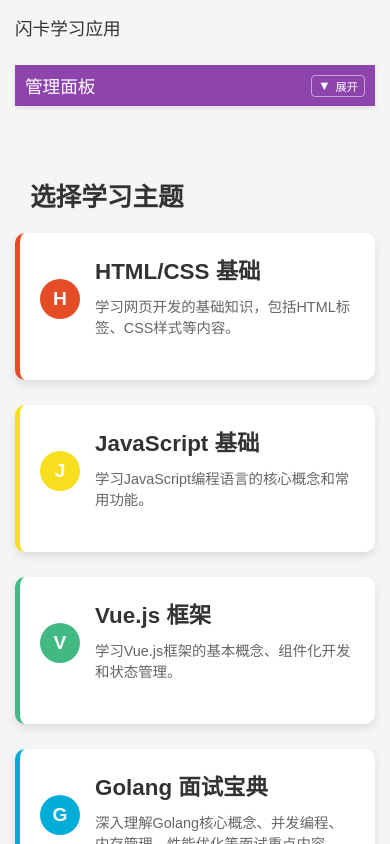
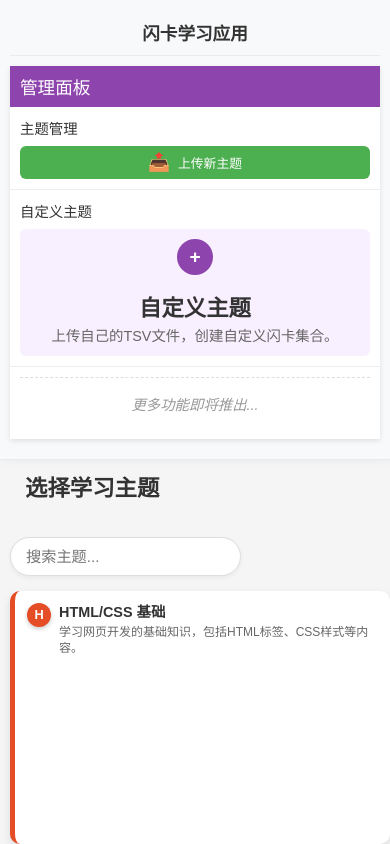
Before and after one commit to muzig/flashcard-web, a Vue app: page / in a window 390 px wide. Shown: the top 844 px of the page. Built offline with nearby package versions, Linux system fonts and the light colour scheme; no server answers.

Commit message:
feat: enhance layout and styles for improved sidebar and theme management experience

```diff
--- a/src/assets/main.css
+++ b/src/assets/main.css
@@ -11,10 +11,7 @@ body {
     color: #333;
 }
 
-.container {
-    max-width: 1200px;
-    margin: 0 auto;
-    padding: 20px;
-}
+/* Removed global container styles to allow full-width layouts */
+/* Components should define their own container styles as needed */
 
 /* Additional styles from the original styles.css will be added as needed by components */
--- a/src/components/ThemeCard.vue
+++ b/src/components/ThemeCard.vue
@@ -68,23 +68,32 @@ onMounted(async () => {
 
 <style scoped>
 .theme-card {
-  flex: 1;
-  min-width: 250px;
-  max-width: 350px;
+  width: 100%;
   background-color: white;
-  border-radius: 10px;
-  padding: 20px;
+  border-radius: 12px;
+  padding: 16px;
   box-shadow: 0 4px 8px rgba(0, 0, 0, 0.1);
-  transition: transform 0.3s, box-shadow 0.3s;
+  transition: all 0.3s ease;
   border-left: 5px solid #ddd;
   display: flex;
   flex-direction: column;
   position: relative;
+  box-sizing: border-box;
+  justify-content: space-between;
+  min-width: 220px;
+  /* Increased minimum width for better readability */
+  aspect-ratio: 3/2;
+  /* 3:2 aspect ratio for longer cards */
+  overflow: hidden;
+  /* Ensures content doesn't overflow */
+  min-height: 180px;
+  /* Minimum height to ensure content fits */
 }
 
 .theme-card:hover {
-  transform: translateY(-5px);
-  box-shadow: 0 8px 16px rgba(0, 0, 0, 0.15);
+  transform: translateY(-8px);
+  box-shadow: 0 12px 20px rgba(0, 0, 0, 0.15);
+  border-left-width: 8px;
 }
 
 .theme-card.active {
@@ -92,8 +101,8 @@ onMounted(async () => {
 }
 
 .theme-icon {
-  width: 40px;
-  height: 40px;
+  width: 36px;
+  height: 36px;
   border-radius: 50%;
   background-color: #ff6b00;
   color: white;
@@ -101,32 +110,56 @@ onMounted(async () => {
   justify-content: center;
   align-items: center;
   font-weight: bold;
-  font-size: 1.2rem;
-  margin-right: 15px;
+  font-size: 1.1rem;
+  margin-right: 12px;
   flex-shrink: 0;
+  box-shadow: 0 2px 4px rgba(0, 0, 0, 0.2);
 }
 
 .theme-card-content {
   display: flex;
-  align-items: center;
+  align-items: flex-start;
   cursor: pointer;
-  padding-bottom: 15px;
+  padding-bottom: 8px;
+  flex: 1;
+  min-height: 0;
+  /* Allows content to shrink if needed */
 }
 
 .theme-content {
   flex: 1;
+  min-width: 0;
+  /* Prevents overflow */
+  display: flex;
+  flex-direction: column;
 }
 
 .theme-card h3 {
   color: #333;
-  margin-bottom: 10px;
-  font-size: 1.4rem;
+  margin-bottom: 6px;
+  font-size: 1.15rem;
+  word-break: break-word;
+  line-height: 1.3;
+  overflow: hidden;
+  text-overflow: ellipsis;
+  display: -webkit-box;
+  -webkit-line-clamp: 1;
+  line-clamp: 1;
+  -webkit-box-orient: vertical;
+  font-weight: 600;
 }
 
 .theme-card p {
   color: #666;
   font-size: 0.9rem;
-  margin-bottom: 8px;
+  margin-bottom: 10px;
+  overflow: hidden;
+  display: -webkit-box;
+  -webkit-line-clamp: 2;
+  line-clamp: 2;
+  -webkit-box-orient: vertical;
+  line-height: 1.4;
+  flex-shrink: 0;
 }
 
 /* Progress indicator styles */
@@ -138,6 +171,7 @@ onMounted(async () => {
   overflow: hidden;
   margin-top: 8px;
   position: relative;
+  flex-shrink: 0;
 }
 
 .progress-indicator .progress-bar {
@@ -159,26 +193,27 @@ onMounted(async () => {
   display: flex;
   justify-content: space-between;
   border-top: 1px solid #eee;
-  padding-top: 15px;
+  padding-top: 6px;
   margin-top: auto;
-  gap: 10px;
+  gap: 6px;
+  flex-shrink: 0;
 }
 
 .update-btn,
 .delete-theme-btn {
-  padding: 8px 15px;
+  padding: 6px 10px;
   color: white;
   border: none;
-  border-radius: 5px;
+  border-radius: 4px;
   cursor: pointer;
-  font-size: 0.9rem;
+  font-size: 0.8rem;
   transition: all 0.3s;
   flex: 1;
   display: flex;
   align-items: center;
   justify-content: center;
   white-space: nowrap;
-  min-width: 80px;
+  min-width: 60px;
 }
 
 .update-btn {
@@ -191,8 +226,8 @@ onMounted(async () => {
 }
 
 .btn-icon {
-  margin-right: 5px;
-  font-size: 1.1rem;
+  margin-right: 4px;
+  font-size: 0.9rem;
 }
 
 .delete-theme-btn {
@@ -206,7 +241,23 @@ onMounted(async () => {
 
 @media (max-width: 768px) {
   .theme-card {
-    min-width: 100%;
+    padding: 14px;
+    aspect-ratio: 3/2;
+    /* Maintain 3:2 aspect ratio */
+    min-height: 160px;
+    min-width: 200px;
+  }
+
+  .theme-card h3 {
+    font-size: 0.9rem;
+    margin-bottom: 3px;
+  }
+
+  .theme-card p {
+    font-size: 0.8rem;
+    -webkit-line-clamp: 2;
+    line-clamp: 2;
+    margin-bottom: 4px;
   }
 
   .theme-actions {
@@ -237,4 +288,60 @@ onMounted(async () => {
     font-size: 0.7rem;
   }
 }
+
+@media (max-width: 480px) {
+  .theme-card {
+    padding: 12px;
+    aspect-ratio: 3/2;
+    /* Maintain 3:2 aspect ratio */
+    min-height: 150px;
+    min-width: 160px;
+    border-radius: 10px;
+  }
+
+  .theme-icon {
+    width: 24px;
+    height: 24px;
+    font-size: 0.8rem;
+    margin-right: 8px;
+  }
+
+  .theme-card h3 {
+    font-size: 0.9rem;
+    margin-bottom: 4px;
+  }
+
+  .theme-card p {
+    font-size: 0.75rem;
+    margin-bottom: 6px;
+    -webkit-line-clamp: 2;
+    line-clamp: 2;
+    line-height: 1.3;
+  }
+
+  .theme-card-content {
+    padding-bottom: 3px;
+  }
+
+  .progress-indicator {
+    height: 3px;
+    margin-top: 2px;
+  }
+
+  .progress-text {
+    font-size: 0.65rem;
+  }
+
+  .update-btn,
+  .delete-theme-btn {
+    padding: 3px 5px;
+    font-size: 0.65rem;
+    min-width: 40px;
+  }
+
+  .btn-icon {
+    font-size: 0.85rem;
+    margin-right: 3px;
+  }
+}
 </style>
--- a/src/views/HomeView.vue
+++ b/src/views/HomeView.vue
@@ -1,17 +1,20 @@
 <template>
   <div class="container">
-    <!-- Management panel with toggle (top-left corner) -->
-    <div v-if="!hasSelectedTheme" class="management-panel">
+    <!-- Left sidebar with app title and management panel -->
+    <div v-if="!hasSelectedTheme" class="left-sidebar">
+      <!-- App title at the top of sidebar -->
+      <div class="app-title">
+        <h1>闪卡学习应用</h1>
+      </div>
+
+      <!-- Management panel below title -->
+      <div class="management-panel">
         <div class="section-header">
           <h2>管理面板</h2>
-        <button class="toggle-btn" @click.stop="toggleCustomThemeCollapse">
-          <span class="toggle-icon">{{ isCustomThemeCollapsed ? '▼' : '▲' }}</span>
-          {{ isCustomThemeCollapsed ? '展开' : '收起' }}
-        </button>
         </div>
 
-      <!-- Panel content (collapsible) -->
-      <div class="panel-wrapper" :class="{ 'collapsed': isCustomThemeCollapsed }">
+        <!-- Panel content (always visible) -->
+        <div class="panel-wrapper">
           <!-- Theme management buttons -->
           <div class="panel-section">
             <h3 class="panel-section-title">主题管理</h3>
@@ -47,11 +50,15 @@
               </div>
             </div>
           </div>
+
+          <!-- Reserved space for future options -->
+          <div class="panel-section future-options">
+            <div class="future-options-placeholder">
+              <p>更多功能即将推出...</p>
             </div>
           </div>
-
-    <div class="app-title">
-      <h1>闪卡学习应用</h1>
+        </div>
+      </div>
     </div>
 
     <!-- Loading state -->
@@ -60,11 +67,19 @@
 
 
     <!-- Theme selector -->
-    <div v-if="!hasSelectedTheme" class="theme-selector">
+    <div v-if="!hasSelectedTheme" class="theme-selector full-width">
+      <div class="theme-header">
         <h2>选择学习主题</h2>
-      <div class="theme-cards">
-        <ThemeCard v-for="theme in themes" :key="theme.id" :theme="theme" @select="goToTheme"
+        <div class="theme-filter">
+          <input type="text" v-model="searchQuery" placeholder="搜索主题..." class="search-input" />
+        </div>
+      </div>
+      <div class="theme-cards full-width-cards">
+        <ThemeCard v-for="theme in filteredThemes" :key="theme.id" :theme="theme" @select="goToTheme"
           @update="showUpdateThemeForm" @delete="deleteTheme" />
+      </div>
+      <div v-if="filteredThemes.length === 0" class="no-themes-message">
+        <p>没有找到匹配的主题</p>
       </div>
     </div>
 
@@ -96,29 +111,7 @@ const progressStore = useProgressStore()
 const showThemeUploadForm = ref(false)
 const showThemeUpdateForm = ref(false)
 const themeToUpdate = ref(null)
-const isCustomThemeCollapsed = ref(true) // Default to collapsed
-
-// Load collapsed state from localStorage
-onMounted(() => {
-  try {
-    const savedState = localStorage.getItem('customThemeCollapsed')
-    if (savedState !== null) {
-      isCustomThemeCollapsed.value = JSON.parse(savedState)
-    }
-  } catch (error) {
-    console.error('Failed to load custom theme collapsed state:', error)
-  }
-})
-
-// Save collapsed state to localStorage
-function toggleCustomThemeCollapse() {
-  isCustomThemeCollapsed.value = !isCustomThemeCollapsed.value
-  try {
-    localStorage.setItem('customThemeCollapsed', JSON.stringify(isCustomThemeCollapsed.value))
-  } catch (error) {
-    console.error('Failed to save custom theme collapsed state:', error)
-  }
-}
+const searchQuery = ref('')
 
 // Computed properties
 const themes = computed(() => themeStore.themes)
@@ -126,6 +119,17 @@ const isLoading = computed(() => themeStore.isLoading)
 const hasSelectedTheme = computed(() => themeStore.selectedTheme !== '')
 const hasProgress = computed(() => progressStore.hasProgress)
 const formatLastStudyTime = computed(() => progressStore.formatLastStudyTime)
+
+// Filtered themes based on search query
+const filteredThemes = computed(() => {
+  if (!searchQuery.value) return themes.value
+
+  const query = searchQuery.value.toLowerCase()
+  return themes.value.filter(theme =>
+    theme.name.toLowerCase().includes(query) ||
+    theme.description.toLowerCase().includes(query)
+  )
+})
 
 // Custom theme data
 const customTheme = {
@@ -241,28 +245,62 @@ watch(() => route.name, async (newRouteName) => {
 <style scoped>
 /* Component-specific styles */
 .container {
-  max-width: 1200px;
-  margin: 0 auto;
-  padding: 20px;
+  padding: 0;
+  margin: 0;
   position: relative;
+  display: flex;
+  width: 100vw;
+  /* Use viewport width */
+  max-width: none;
+  /* Override any max-width */
+  overflow-x: hidden;
+  /* Prevent horizontal scrollbar */
+}
+
+.full-width {
+  width: 100vw !important;
+  max-width: none !important;
+  box-sizing: border-box;
+}
+
+.full-width-cards {
+  width: 100% !important;
+  max-width: none !important;
+  display: grid;
+  grid-template-columns: repeat(auto-fill, minmax(280px, 1fr)) !important;
+  gap: 25px !important;
+  padding-right: 15px !important;
+}
+
+/* Left sidebar styles */
+.left-sidebar {
+  width: 280px;
+  height: 100vh;
+  position: fixed;
+  top: 0;
+  left: 0;
+  background-color: #f8f9fa;
+  border-right: 1px solid #e9ecef;
+  padding: 15px;
+  display: flex;
+  flex-direction: column;
+  overflow-y: auto;
+  z-index: 100;
+  box-shadow: 2px 0 10px rgba(0, 0, 0, 0.05);
 }
 
 /* App title styles */
 .app-title {
-  position: absolute;
-  top: 15px;
-  left: 340px;
-  /* Position to the right of the management panel */
-  z-index: 90;
-  max-width: calc(100% - 350px);
-  /* Prevent overlap with management panel */
+  padding: 15px 0;
+  border-bottom: 1px solid #e9ecef;
+  margin-bottom: 15px;
 }
 
 .app-title h1 {
-  font-size: 1.8rem;
+  font-size: 1.5rem;
   color: #333;
   margin: 0;
-  font-weight: 500;
+  font-weight: 600;
   white-space: nowrap;
 }
 
@@ -351,15 +389,14 @@ watch(() => route.name, async (newRouteName) => {
 
 /* Management panel styles */
 .management-panel {
-  position: absolute;
-  top: 10px;
-  left: 10px;
-  width: 320px;
-  z-index: 100;
+  flex: 1;
+  display: flex;
+  flex-direction: column;
   background-color: white;
   border-radius: 10px;
-  box-shadow: 0 4px 12px rgba(0, 0, 0, 0.1);
+  box-shadow: 0 4px 8px rgba(0, 0, 0, 0.1);
   overflow: hidden;
+  margin-bottom: 15px;
 }
 
 .section-header {
@@ -378,39 +415,25 @@ watch(() => route.name, async (newRouteName) => {
   font-weight: 500;
 }
 
-.toggle-btn {
-  background-color: transparent;
-  color: white;
-  border: 1px solid rgba(255, 255, 255, 0.5);
-  border-radius: 4px;
-  padding: 4px 8px;
-  cursor: pointer;
-  display: flex;
-  align-items: center;
-  font-size: 0.8rem;
-  transition: all 0.3s;
+/* Panel wrapper (always visible) */
+.panel-wrapper {
+  max-height: calc(100vh - 120px);
+  overflow-y: auto;
+  scrollbar-width: thin;
+  scrollbar-color: #ccc #f8f9fa;
 }
 
-.toggle-btn:hover {
-  background-color: rgba(255, 255, 255, 0.2);
+.panel-wrapper::-webkit-scrollbar {
+  width: 6px;
 }
 
-.toggle-icon {
-  margin-right: 5px;
-  font-size: 0.8rem;
+.panel-wrapper::-webkit-scrollbar-track {
+  background: #f8f9fa;
 }
 
-/* Panel wrapper for animation */
-.panel-wrapper {
-  max-height: 600px;
-  overflow: hidden;
-  transition: max-height 0.3s ease-in-out, opacity 0.3s ease-in-out;
-  opacity: 1;
-}
-
-.panel-wrapper.collapsed {
-  max-height: 0;
-  opacity: 0;
+.panel-wrapper::-webkit-scrollbar-thumb {
+  background-color: #ccc;
+  border-radius: 6px;
 }
 
 /* Panel section styles */
@@ -494,6 +517,16 @@ watch(() => route.name, async (newRouteName) => {
   align-items: center;
 }
 
+/* Future options placeholder */
+.future-options-placeholder {
+  padding: 15px 0;
+  text-align: center;
+  color: #999;
+  font-style: italic;
+  font-size: 0.9rem;
+  border-top: 1px dashed #ddd;
+}
+
 .custom-theme-card:hover {
   background-color: #f5e6ff;
 }
@@ -533,68 +566,204 @@ watch(() => route.name, async (newRouteName) => {
 /* Theme selector styles */
 .theme-selector {
   margin-bottom: 50px;
-  margin-top: 100px;
-  /* Add space for the app title */
-  position: relative;
+  padding: 20px 0 20px 30px;
+  flex: 1;
+  margin-left: 280px;
+  /* Match the width of the sidebar */
+  width: calc(100vw - 280px);
+  /* Full viewport width minus sidebar */
+  box-sizing: border-box;
+  max-width: none;
+  /* Override any max-width */
+  overflow-x: hidden;
+  /* Prevent horizontal scrollbar */
+  padding-right: 0;
+  /* Remove right padding */
+}
+
+.theme-header {
+  display: flex;
+  justify-content: space-between;
+  align-items: center;
+  margin-bottom: 30px;
+  flex-wrap: wrap;
+  gap: 15px;
 }
 
 .theme-selector h2 {
   text-align: left;
-  margin-bottom: 30px;
-  margin-left: 20px;
+  margin: 0;
   font-size: 1.8rem;
   color: #333;
+  flex: 1;
+}
+
+.theme-filter {
+  display: flex;
+  align-items: center;
+  gap: 10px;
+}
+
+.search-input {
+  padding: 10px 15px;
+  border: 1px solid #ddd;
+  border-radius: 20px;
+  font-size: 0.95rem;
+  width: 250px;
+  transition: all 0.3s;
+  background-color: white;
+  box-shadow: 0 2px 5px rgba(0, 0, 0, 0.05);
+}
+
+.search-input:focus {
+  outline: none;
+  border-color: #8e44ad;
+  box-shadow: 0 2px 8px rgba(142, 68, 173, 0.2);
+  width: 280px;
+}
+
+.no-themes-message {
+  text-align: center;
+  padding: 40px 0;
+  color: #666;
+  font-size: 1.1rem;
+  font-style: italic;
 }
 
 .theme-cards {
   display: grid;
-  grid-template-columns: repeat(auto-fill, minmax(300px, 1fr));
+  grid-template-columns: repeat(auto-fill, minmax(280px, 1fr));
   gap: 25px;
-  padding: 0 20px;
+  padding: 0;
+  width: 100%;
+  max-width: none;
+  /* Override any max-width */
+  margin-right: 0;
+  /* Ensure no right margin */
+  margin-bottom: 30px;
 }
 
 /* Responsive styles */
-@media (max-width: 1024px) {
-  .app-title {
-    left: 340px;
-  }
-
-  .container {
-    max-width: 900px;
-  }
-
+/* Media queries for different screen widths */
+@media (min-width: 1600px) {
   .theme-cards {
     grid-template-columns: repeat(auto-fill, minmax(280px, 1fr));
   }
 }
 
-@media (max-width: 768px) {
-  .app-title {
-    position: absolute;
-    top: 15px;
-    left: 15px;
+@media (min-width: 2000px) {
+  .theme-cards {
+    grid-template-columns: repeat(auto-fill, minmax(260px, 1fr));
+  }
+}
+
+@media (min-width: 2400px) {
+  .theme-cards {
+    grid-template-columns: repeat(auto-fill, minmax(240px, 1fr));
+  }
+}
+
+@media (min-width: 3000px) {
+  .theme-cards {
+    grid-template-columns: repeat(auto-fill, minmax(220px, 1fr));
+  }
+}
+
+/* Special media query for wide screens with specific aspect ratios */
+@media screen and (min-aspect-ratio: 16/9) {
+
+  .theme-cards,
+  .full-width-cards {
+    grid-template-columns: repeat(auto-fill, minmax(260px, 1fr)) !important;
+  }
+}
+
+@media screen and (min-aspect-ratio: 21/9) {
+
+  .theme-cards,
+  .full-width-cards {
+    grid-template-columns: repeat(auto-fill, minmax(240px, 1fr)) !important;
+    padding-right: 15px !important;
+    margin-right: 0 !important;
+    width: calc(100vw - 280px) !important;
+  }
+
+  .theme-selector.full-width {
+    width: 100vw !important;
+    padding-right: 0 !important;
+  }
+}
+
+@media (max-width: 1024px) {
+  .left-sidebar {
+    width: 250px;
+  }
+
+  .theme-selector {
+    margin-left: 250px;
+    width: calc(100vw - 250px);
+    padding-right: 0;
+  }
+
+  .theme-cards {
+    grid-template-columns: repeat(auto-fill, minmax(180px, 1fr));
+    gap: 16px;
+    margin-right: 0;
   }
 
   .container {
-    padding: 15px;
+    width: 100vw;
+    max-width: none;
   }
 
-  header h1 {
-    font-size: 2rem;
+
 }
 
-  .theme-management {
+@media (max-width: 768px) {
+  .container {
     flex-direction: column;
-    align-items: center;
-    gap: 10px;
   }
 
-  .action-btn,
-  .continue-btn,
-  .reset-btn {
+  .left-sidebar {
     width: 100%;
-    max-width: 300px;
-    justify-content: center;
+    height: auto;
+    position: relative;
+    border-right: none;
+    border-bottom: 1px solid #e9ecef;
+    padding: 10px;
+  }
+
+  .theme-selector,
+  .theme-selector.full-width {
+    margin-left: 0;
+    width: 100vw !important;
+    padding-right: 0 !important;
+  }
+
+  .theme-cards,
+  .full-width-cards {
+    grid-template-columns: repeat(auto-fill, minmax(220px, 1fr)) !important;
+    padding: 0 !important;
+    gap: 20px !important;
+    margin-right: 0 !important;
+    width: 100% !important;
+  }
+
+  .theme-header {
+    flex-direction: column;
+    align-items: flex-start;
+    gap: 15px;
+    margin-bottom: 20px;
+  }
+
+  .search-input {
+    width: 100%;
+    max-width: 100%;
+    box-sizing: border-box;
+  }
+
+  .search-input:focus {
+    width: 100%;
   }
 
   .management-panel {
@@ -609,23 +778,18 @@ watch(() => route.name, async (newRouteName) => {
 
   /* Adjust app title for mobile */
   .app-title {
-    position: absolute;
-    top: 15px;
-    left: 15px;
-    margin: 0;
-    z-index: 110;
-    /* Above the management panel */
-    max-width: calc(100% - 100px);
-    /* Prevent overlap with toggle button */
+    padding: 10px 0;
+    margin-bottom: 10px;
+    text-align: center;
   }
 
   .app-title h1 {
     font-size: 1.3rem;
   }
 
-  /* Move management panel down to make room for title */
+  /* Adjust management panel for mobile */
   .management-panel {
-    top: 50px;
+    margin-bottom: 10px;
   }
 
   .section-header h2 {
@@ -685,36 +849,41 @@ watch(() => route.name, async (newRouteName) => {
   }
 
   .theme-selector {
-    margin-top: 100px;
+    padding: 15px;
   }
 
   .theme-cards {
-    grid-template-columns: 1fr;
-    padding: 0;
+    grid-template-columns: repeat(auto-fill, minmax(220px, 1fr));
+    gap: 20px;
+    padding: 0 5px;
   }
 }
 
 @media (max-width: 480px) {
+  .theme-cards {
+    grid-template-columns: repeat(auto-fill, minmax(180px, 1fr));
+    gap: 15px;
+  }
+
+  .theme-header {
+    margin-bottom: 15px;
+  }
+
+  .theme-selector h2 {
+    font-size: 1.4rem;
+  }
+
   .theme-selector {
-    margin-top: 120px;
+    padding: 10px;
   }
 
   .app-title h1 {
     font-size: 1.1rem;
   }
 
-  header h1 {
-    font-size: 1.8rem;
-  }
-
   .section-header {
     flex-direction: row;
     padding: 8px 10px;
-  }
-
-  .toggle-btn {
-    padding: 2px 6px;
-    font-size: 0.7rem;
   }
 
   .panel-section {
```
Lines whose indentation alone changed are shown as unchanged.
